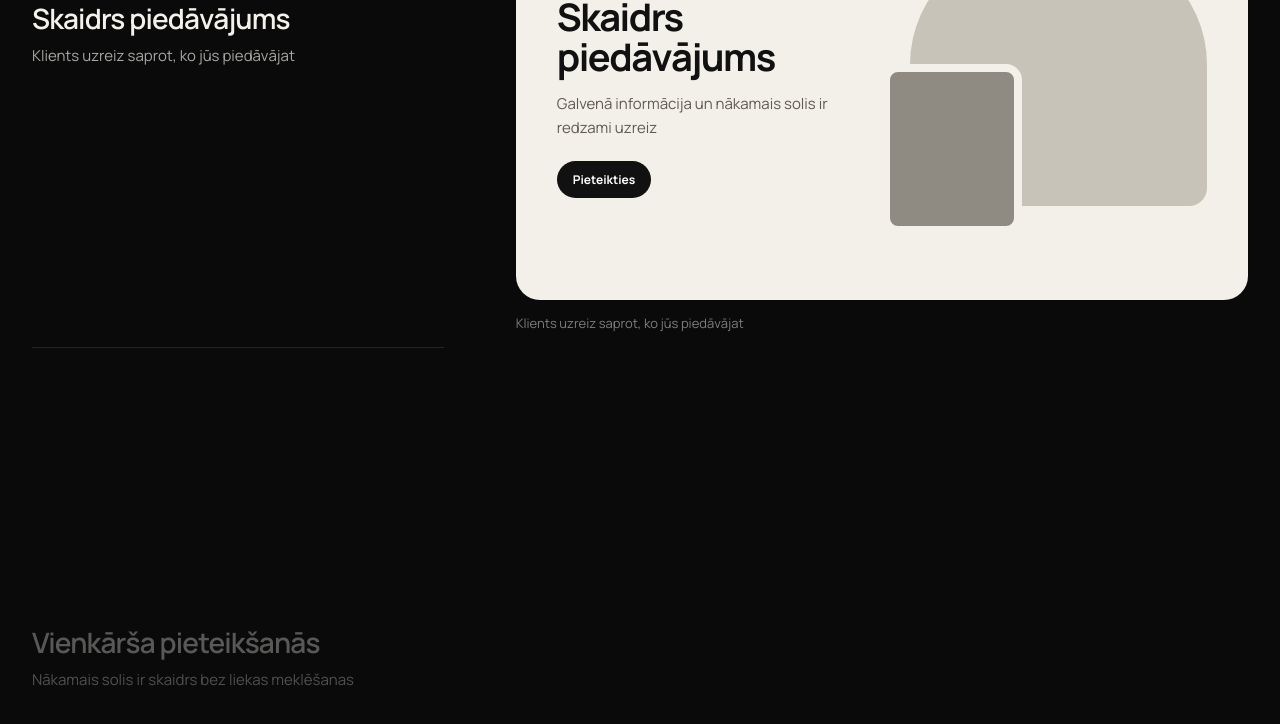
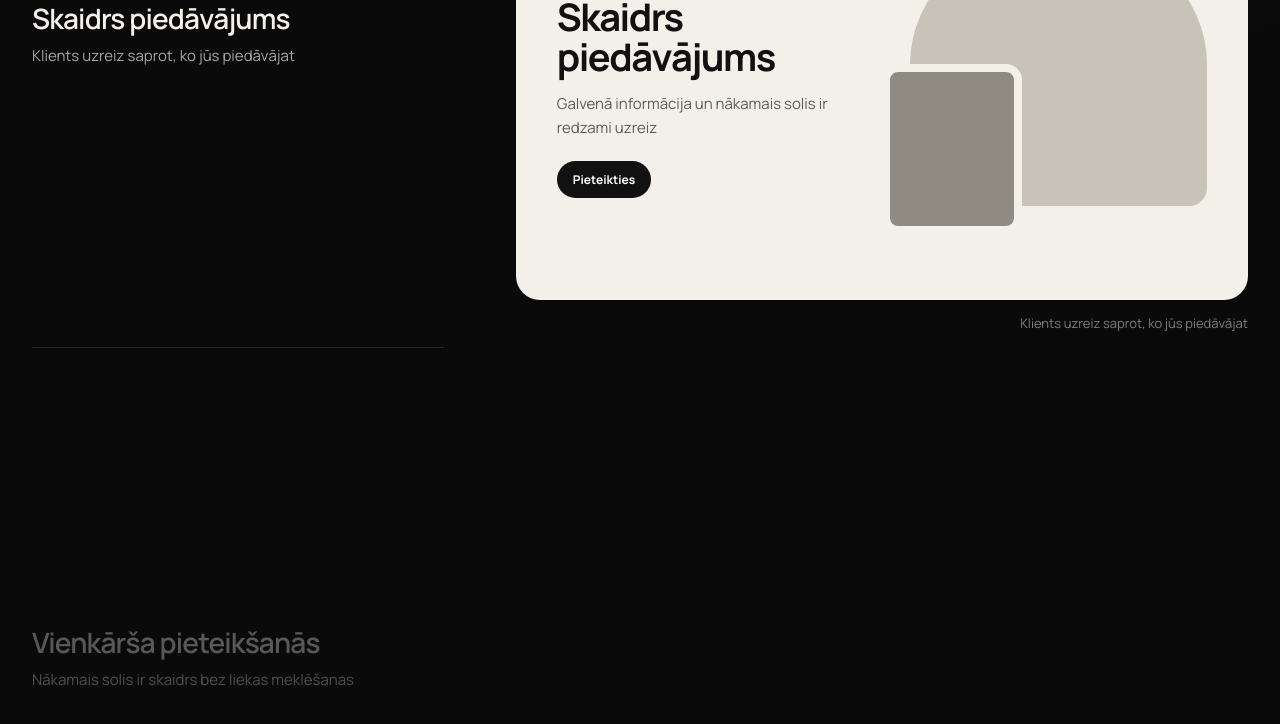
Before and after one commit to davisl24/WEBSITEAGENCY, a Next.js app: page / in a window 1280 px wide. Shown: the part 2674-3398 px from the top of the page. Built offline with nearby package versions, Linux system fonts and the light colour scheme.

Commit message:
style: clean number label remnants

```diff
--- a/app/globals.css
+++ b/app/globals.css
@@ -85,10 +85,6 @@
 .work-meta>div{
   display:grid;
   gap:8px;
-}
-.work-index{
-  font-size:12px;
-  color:rgba(244,241,234,.45);
 }
 .work-meta h3{
   margin:0;
@@ -362,13 +358,9 @@
 }
 .preview-note{
   display:flex;
-  justify-content:space-between;
+  justify-content:flex-end;
   gap:24px;
   padding-top:14px;
-}
-.preview-note span{
-  font-size:12px;
-  color:rgba(244,241,234,.38);
 }
 .preview-note p{
   margin:0;
```
